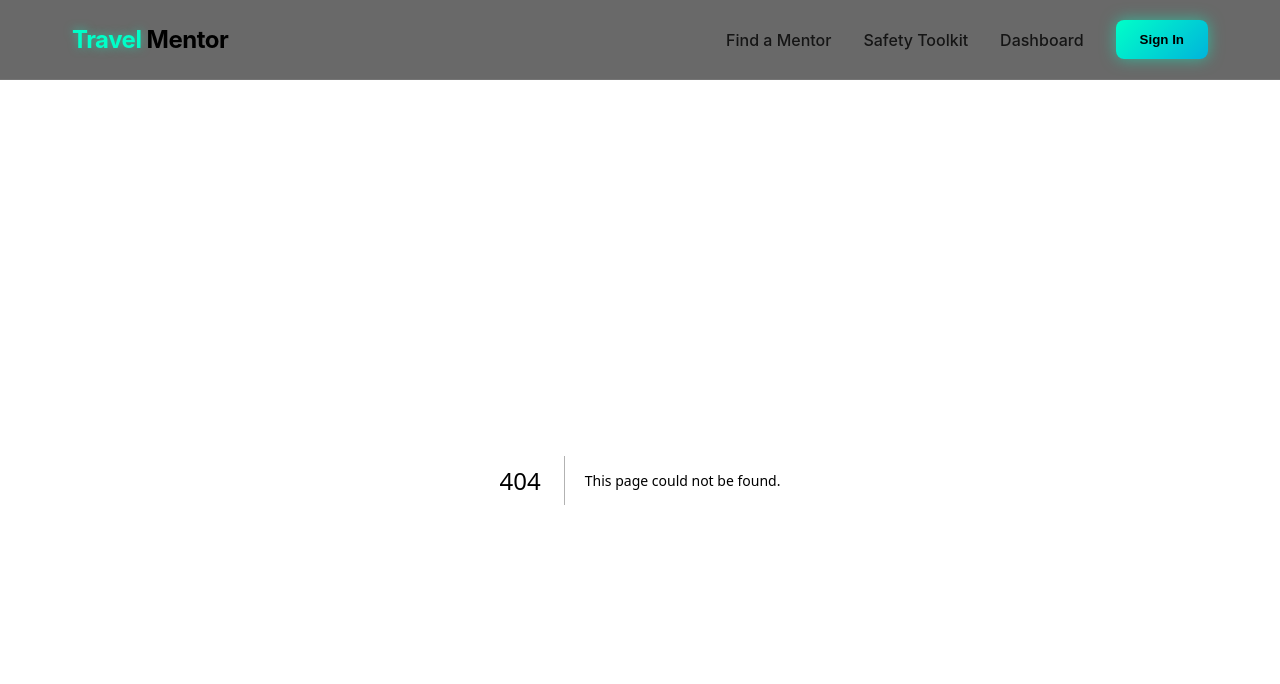
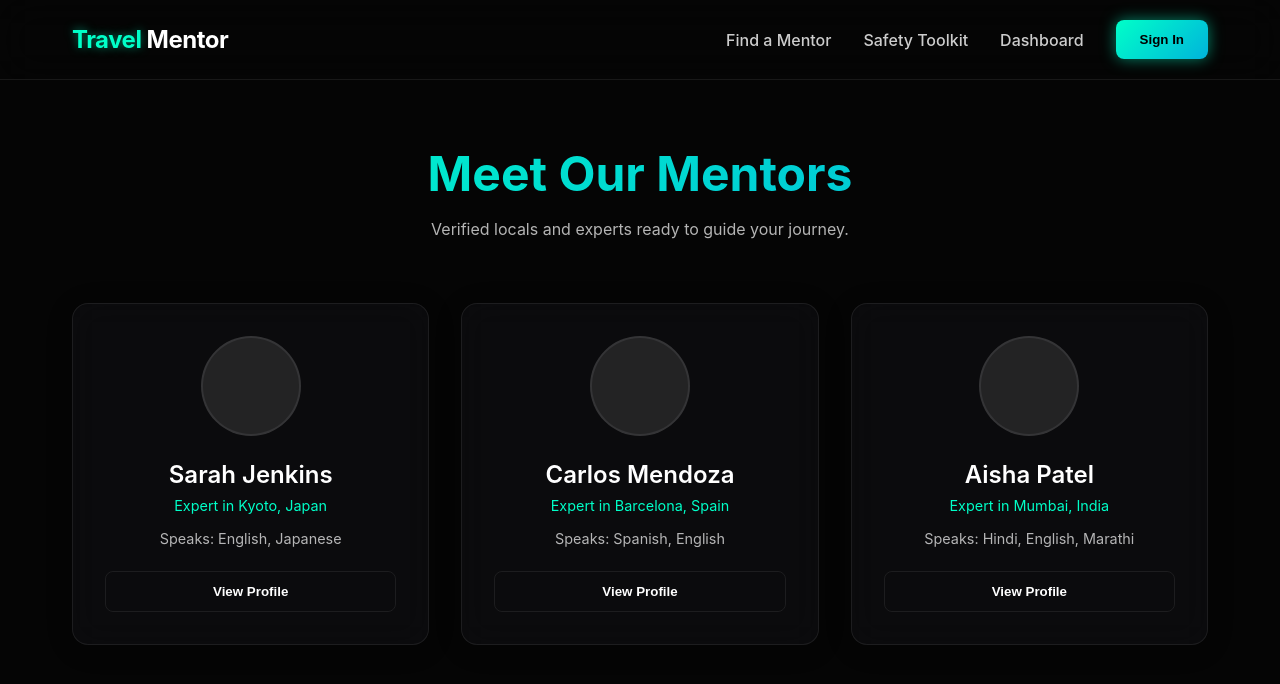
Before and after one commit to modeduser/Travel-Mentor, a Next.js app: page /mentors in a window 1280 px wide. Before the commit this address had no page. Shown: the top 684 px of the page. Built offline with nearby package versions, Linux system fonts and the light colour scheme.

Commit message:
feat: implement Mentors directory with Aurora Glass UI

```diff
--- /dev/null
+++ b/src/app/mentors/mentors.module.css
@@ -0,0 +1,65 @@
+.container {
+  max-width: 1200px;
+  margin: 0 auto;
+  padding: 4rem 2rem;
+}
+
+.header {
+  text-align: center;
+  margin-bottom: 4rem;
+}
+
+.title {
+  font-size: 3rem;
+  margin-bottom: 1rem;
+  background: linear-gradient(135deg, #00FFC8, #00B4DB);
+  -webkit-background-clip: text;
+  -webkit-text-fill-color: transparent;
+}
+
+.grid {
+  display: grid;
+  grid-template-columns: repeat(auto-fit, minmax(300px, 1fr));
+  gap: 2rem;
+}
+
+.card {
+  padding: 2rem;
+  display: flex;
+  flex-direction: column;
+  align-items: center;
+  text-align: center;
+  transition: transform 0.3s ease, box-shadow 0.3s ease;
+}
+
+.card:hover {
+  transform: translateY(-10px);
+  box-shadow: 0 10px 40px rgba(0, 255, 200, 0.2);
+}
+
+.avatar {
+  width: 100px;
+  height: 100px;
+  border-radius: 50%;
+  background: rgba(255, 255, 255, 0.1);
+  margin-bottom: 1.5rem;
+  border: 2px solid var(--glass-border);
+}
+
+.name {
+  font-size: 1.5rem;
+  font-weight: 600;
+  margin-bottom: 0.5rem;
+}
+
+.location {
+  color: #00FFC8;
+  margin-bottom: 1rem;
+  font-size: 0.9rem;
+}
+
+.languages {
+  font-size: 0.9rem;
+  color: rgba(255, 255, 255, 0.7);
+  margin-bottom: 1.5rem;
+}
--- /dev/null
+++ b/src/app/mentors/page.tsx
@@ -0,0 +1,30 @@
+import styles from './mentors.module.css';
+
+const MENTORS = [
+  { id: 1, name: 'Sarah Jenkins', location: 'Kyoto, Japan', languages: 'English, Japanese' },
+  { id: 2, name: 'Carlos Mendoza', location: 'Barcelona, Spain', languages: 'Spanish, English' },
+  { id: 3, name: 'Aisha Patel', location: 'Mumbai, India', languages: 'Hindi, English, Marathi' },
+];
+
+export default function MentorsPage() {
+  return (
+    <div className={styles.container}>
+      <div className={styles.header}>
+        <h1 className={styles.title}>Meet Our Mentors</h1>
+        <p style={{ color: 'rgba(255,255,255,0.7)' }}>Verified locals and experts ready to guide your journey.</p>
+      </div>
+
+      <div className={styles.grid}>
+        {MENTORS.map((mentor) => (
+          <div key={mentor.id} className={`${styles.card} glass-panel`}>
+            <div className={styles.avatar}></div>
+            <h2 className={styles.name}>{mentor.name}</h2>
+            <div className={styles.location}>Expert in {mentor.location}</div>
+            <div className={styles.languages}>Speaks: {mentor.languages}</div>
+            <button className="btn-secondary" style={{ width: '100%' }}>View Profile</button>
+          </div>
+        ))}
+      </div>
+    </div>
+  );
+}
```
